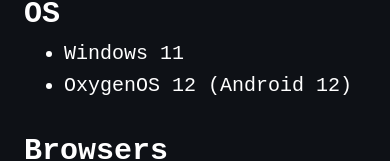
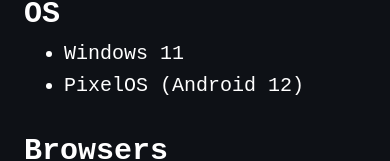
Before and after one commit to PatelRavip1/website, an Astro site: page /website/tools in a window 390 px wide. Shown: the part 557-718 px from the top of the page. Built offline with nearby package versions, Linux system fonts and the light colour scheme; Astro itself is replaced by a stand-in of ours.

Commit message:
changed phone os

```diff
--- a/src/pages/tools.astro
+++ b/src/pages/tools.astro
@@ -64,7 +64,7 @@ import Layout from "../layouts/Layout.astro";
         <h2>OS</h2>
         <ul>
             <li>Windows 11</li>
-            <li>OxygenOS 12 (Android 12)</li>
+            <li>PixelOS (Android 12)</li>
         </ul>
         <h2>Browsers</h2>
         <ul>
```
